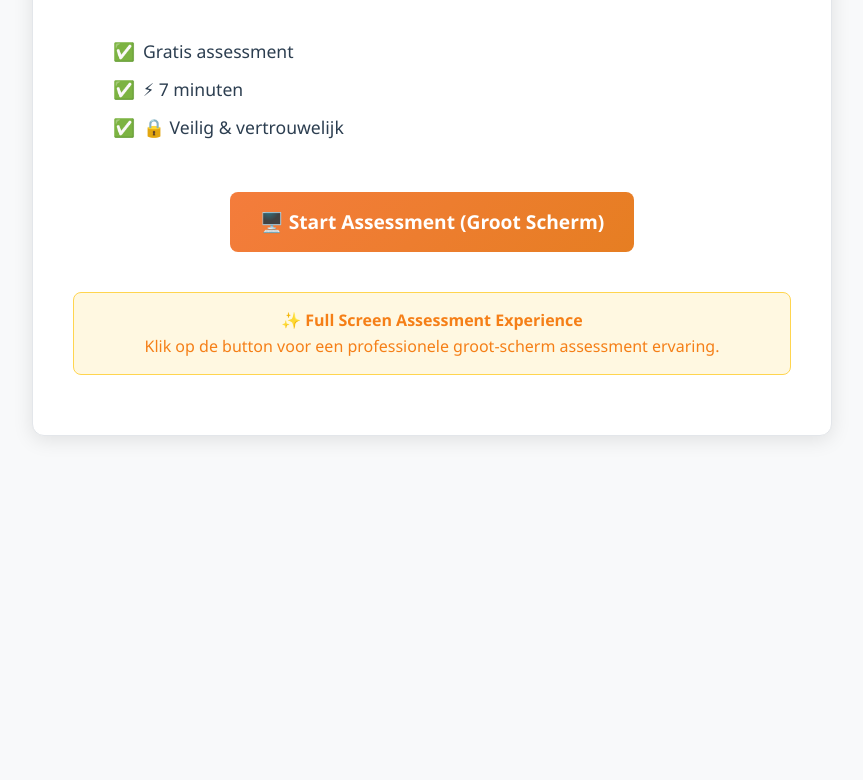
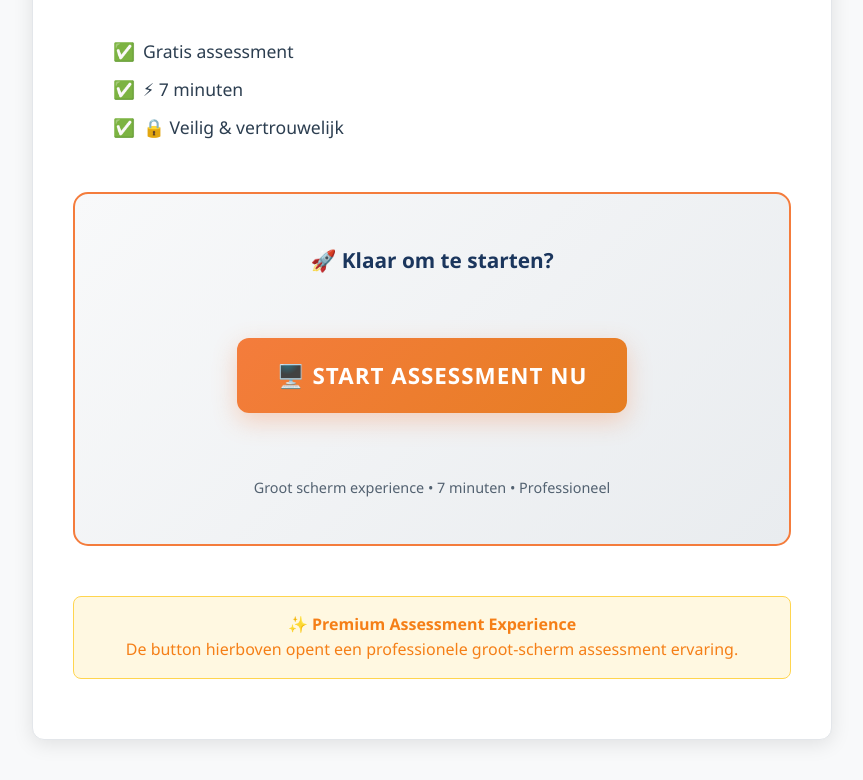
Before and after one commit to WouterArtsRecruitin/flowmaster-live, a plain HTML site: page index.html in a window 1280 px wide. Shown: the part 684-1464 px from the top of the page, without its empty margins (208-1071 px from the left). Before the commit the page ends 1160 px from the top, so only its background shows below. Drawn offline with Linux system fonts and the light colour scheme; a script that the page names is missing.

Commit message:
Update index.html

```diff
--- a/index.html
+++ b/index.html
@@ -93,25 +93,51 @@
             top: 0;
         }
 
-        /* CTA Button */
+        /* CTA Button - SUPER PROMINENT */
         .cta-button {
             background: linear-gradient(135deg, var(--accent-orange) 0%, #E67E22 100%);
             color: white;
-            padding: 15px 30px;
+            padding: 20px 40px;
             border: none;
-            border-radius: 8px;
-            font-size: 1.2rem;
-            font-weight: 600;
+            border-radius: 12px;
+            font-size: 1.4rem;
+            font-weight: 700;
             cursor: pointer;
             transition: all 0.3s ease;
             text-decoration: none;
             display: inline-block;
-            margin: 20px 0;
+            margin: 40px 0;
+            box-shadow: 0 8px 25px rgba(244, 124, 60, 0.3);
+            text-transform: uppercase;
+            letter-spacing: 1px;
+            position: relative;
+            overflow: hidden;
         }
 
         .cta-button:hover {
-            transform: translateY(-2px);
-            box-shadow: 0 6px 20px rgba(244, 124, 60, 0.4);
+            transform: translateY(-3px);
+            box-shadow: 0 12px 35px rgba(244, 124, 60, 0.5);
+            background: linear-gradient(135deg, #E67E22 0%, var(--accent-orange) 100%);
+        }
+
+        .cta-button:active {
+            transform: translateY(-1px);
+        }
+
+        /* CTA Button Pulse Animation */
+        .cta-button::before {
+            content: '';
+            position: absolute;
+            top: 0;
+            left: -100%;
+            width: 100%;
+            height: 100%;
+            background: linear-gradient(90deg, transparent, rgba(255,255,255,0.3), transparent);
+            transition: left 0.8s;
+        }
+
+        .cta-button:hover::before {
+            left: 100%;
         }
 
         /* Feature Highlights */
@@ -258,12 +284,22 @@
                 <li>🔒 Veilig & vertrouwelijk</li>
             </ul>
 
-            <!-- Full Screen Assessment Button -->
-            <a href="#" class="cta-button" onclick="openFullScreenAssessment()">🖥️ Start Assessment (Groot Scherm)</a>
+            <!-- SUPER PROMINENT Full Screen Assessment Button -->
+            <div style="text-align: center; margin: 50px 0; padding: 30px; background: linear-gradient(135deg, #F8F9FA 0%, #E9ECEF 100%); border-radius: 15px; border: 2px solid var(--accent-orange);">
+                <h3 style="color: var(--primary-blue); margin-bottom: 20px; font-size: 1.3rem;">
+                    🚀 Klaar om te starten?
+                </h3>
+                <a href="#" class="cta-button" onclick="openFullScreenAssessment()">
+                    🖥️ Start Assessment Nu
+                </a>
+                <p style="color: var(--text-color); margin-top: 15px; font-size: 0.9rem; opacity: 0.8;">
+                    Groot scherm experience • 7 minuten • Professioneel
+                </p>
+            </div>
 
             <div class="warning-box">
-                ✨ <strong>Full Screen Assessment Experience</strong><br>
-                Klik op de button voor een professionele groot-scherm assessment ervaring.
+                ✨ <strong>Premium Assessment Experience</strong><br>
+                De button hierboven opent een professionele groot-scherm assessment ervaring.
             </div>
         </div>
     </div>
```
